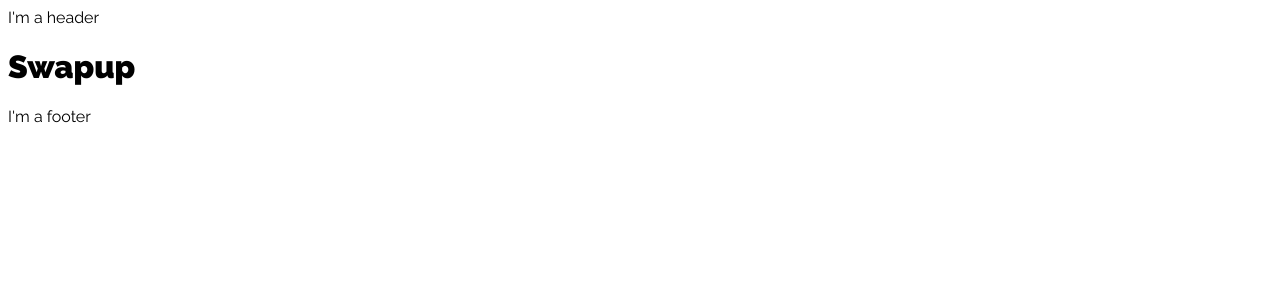
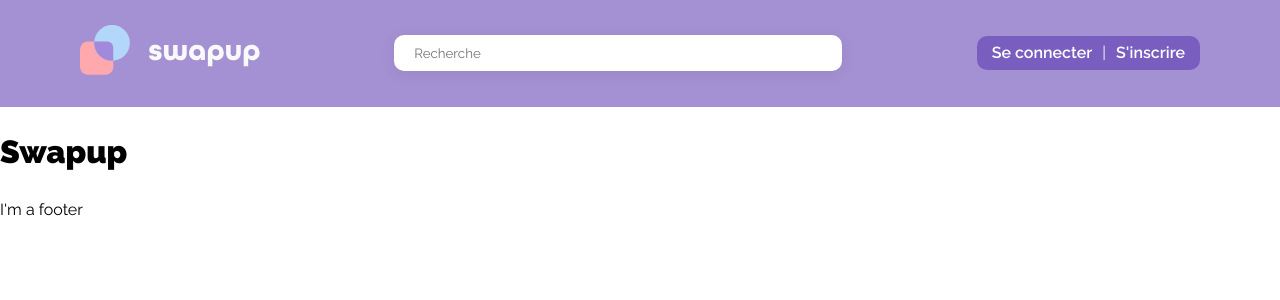
Before and after one commit to jucnn/swapup-frontend, a Vue app: page / in a window 1280 px wide. Shown: the top 300 px of the page. Built offline with nearby package versions, Linux system fonts and the light colour scheme; no server answers; what vue-cookies would draw is missing.

Commit message:
add file image

```diff
--- a/src/assets/scss/_variables.scss
+++ b/src/assets/scss/_variables.scss
@@ -1,5 +1,7 @@
 $black: #494949;
 $white: #FAF9F9;
+$grey: #c8c8c8;
+
 
 $lightpurple: #A491D3;
 $purple:#7A5EBF;
@@ -20,3 +22,5 @@ $darkred:#D3848A;
 $lightblue: #B3D7F9;
 $blue:#64ADF3;
 $darkblue:#93B0CB;
+
+$boxshadow: 0px 3px 15px rgba(0, 0, 0, 0.08);
--- a/src/assets/scss/global.scss
+++ b/src/assets/scss/global.scss
@@ -0,0 +1,22 @@
+*,
+*::before,
+*::after {
+  box-sizing: border-box;
+}
+
+body {
+  margin: 0;
+  min-height: 100vh;
+  scroll-behavior: smooth;
+  line-height: 1.5;
+}
+
+body,
+input {
+  font-family: Raleway, sans-serif;
+}
+
+img {
+  max-width: 100%;
+  display: block;
+}
--- a/src/components/TheHeader.vue
+++ b/src/components/TheHeader.vue
@@ -1,11 +1,127 @@
 <template>
   <header>
-    <p>I'm a header</p>
+    <div class="header-logo">
+      <router-link :to="{name: 'index'}">
+        <svg
+          id="Logo_-_Desktop"
+          data-name="Logo - Desktop"
+          xmlns="http://www.w3.org/2000/svg"
+          width="179.601"
+          height="49.864"
+          viewBox="0 0 179.601 49.864"
+        >
+          <g
+            id="Groupe_53"
+            data-name="Groupe 53"
+            transform="translate(125.151 44.932)"
+          >
+            <path
+              id="Tracé_65"
+              data-name="Tracé 65"
+              d="M7.2.39c3.81,0,6.33-2.04,6.33-5.1,0-3.51-3.27-4.08-5.4-4.38-1.38-.21-2.46-.33-2.46-1.23,0-.6.45-1.17,1.56-1.17.9,0,1.5.39,1.62,1.08h4.38c-.09-2.67-2.37-4.8-6.06-4.8s-6.06,2.1-6.06,5.1c0,3.57,3.36,4.08,5.4,4.38,1.38.21,2.46.3,2.46,1.29,0,.63-.45,1.11-1.83,1.11-1.23,0-1.8-.39-1.83-1.17H.87C.93-1.65,3.39.39,7.2.39Zm15.03,0a5.868,5.868,0,0,0,4.98-2.37A5.83,5.83,0,0,0,32.19.39c3.6,0,6.36-2.1,6.36-6.87v-8.34h-4.5v8.34c0,1.98-.96,2.67-2.31,2.67-1.32,0-2.28-.69-2.28-2.67v-8.34h-4.5v8.34c0,1.98-.96,2.67-2.28,2.67-1.35,0-2.31-.69-2.31-2.67v-8.34h-4.5v8.34C15.87-1.71,18.63.39,22.23.39Zm25.83,0a4.715,4.715,0,0,0,4.59-2.85V0h4.14V-7.26c0-4.86-3.24-7.95-7.89-7.95a7.614,7.614,0,0,0-8.01,7.98A7.209,7.209,0,0,0,48.06.39Zm.81-4.2a3.341,3.341,0,0,1-3.42-3.6,3.341,3.341,0,0,1,3.42-3.6,3.341,3.341,0,0,1,3.42,3.6A3.341,3.341,0,0,1,48.87-3.81ZM59.73,6.33h4.5V-1.62A4.94,4.94,0,0,0,68.43.39a7.2,7.2,0,0,0,7.2-7.62,7.614,7.614,0,0,0-8.01-7.98c-4.53,0-7.89,2.97-7.89,7.95ZM67.65-3.81a3.341,3.341,0,0,1-3.42-3.6,3.341,3.341,0,0,1,3.42-3.6,3.341,3.341,0,0,1,3.42,3.6A3.341,3.341,0,0,1,67.65-3.81ZM85.29.39c4.38,0,7.32-2.55,7.32-7.53v-7.68h-4.5v7.68c0,2.34-1.14,3.33-2.82,3.33s-2.82-.99-2.82-3.33v-7.68h-4.5v7.68C77.97-2.13,80.91.39,85.29.39ZM95.55,6.33h4.5V-1.62a4.94,4.94,0,0,0,4.2,2.01,7.2,7.2,0,0,0,7.2-7.62,7.614,7.614,0,0,0-8.01-7.98c-4.53,0-7.89,2.97-7.89,7.95Zm7.92-10.14a3.341,3.341,0,0,1-3.42-3.6,3.341,3.341,0,0,1,3.42-3.6,3.341,3.341,0,0,1,3.42,3.6A3.341,3.341,0,0,1,103.47-3.81Z"
+              transform="translate(-57 -10)"
+              fill="#faf9f9"
+            />
+          </g>
+          <g id="Groupe_54" data-name="Groupe 54" transform="translate(0 0)">
+            <path
+              id="Tracé_36"
+              data-name="Tracé 36"
+              d="M71.506,85.522h-17.6a7.9,7.9,0,0,1-7.873-7.873v-17.6a7.9,7.9,0,0,1,7.873-7.873h17.6a7.9,7.9,0,0,1,7.873,7.873v17.6a7.9,7.9,0,0,1-7.873,7.873"
+              transform="translate(-46.033 -35.657)"
+              fill="#ffa8ae"
+            />
+            <path
+              id="Tracé_35"
+              data-name="Tracé 35"
+              d="M103.328,44.844A17.844,17.844,0,1,1,85.484,27a17.844,17.844,0,0,1,17.844,17.844"
+              transform="translate(-53.463 -27)"
+              fill="#b3d7f9"
+            />
+            <path
+              id="Tracé_37"
+              data-name="Tracé 37"
+              d="M80.786,52.333H67.537c-.032.438-.054.88-.054,1.326A17.844,17.844,0,0,0,85.327,71.5c.447,0,.888-.022,1.326-.054V58.2a5.883,5.883,0,0,0-5.866-5.866"
+              transform="translate(-53.409 -35.712)"
+              fill="#a189db"
+            />
+          </g>
+        </svg>
+      </router-link>
+    </div>
+    <div class="header-search">
+      <input type="text" placeholder="Recherche" />
+    </div>
+    <div class="header-connexion" v-if="profile == undefined">
+      <router-link :to="{ name: 'login' }">Se connecter</router-link>
+      <span>|</span>
+      <router-link :to="{ name: 'register' }">S'inscrire</router-link>
+    </div>
+    <div class="header-profile" v-else>
+      {{ profile.username }}
+    </div>
   </header>
 </template>
 
 <script>
+import { mapState, mapActions } from "vuex";
+
 export default {
   name: "TheHeader",
+  computed: {
+    ...mapState({
+      profile: (state) => state.profile.profile.data,
+    }),
+  },
+  methods: {
+    ...mapActions({
+      fetchProfile: "profile/fetchProfile",
+    }),
+  },
+  mounted() {
+    this.fetchProfile();
+  },
 };
 </script>
+
+<style lang="scss">
+header {
+  background-color: $lightpurple;
+  padding: 25px 80px;
+  display: flex;
+  justify-content: space-between;
+  align-items: center;
+}
+
+.header {
+  &-search {
+    width: 40%;
+
+    input {
+      width: 100%;
+      border-radius: 10px;
+      border: none;
+      padding: 10px 20px;
+      color: $grey;
+      box-shadow: $boxshadow;
+    }
+  }
+
+  &-connexion {
+    background-color: $purple;
+    border-radius: 10px;
+    padding: 5px 15px;
+    color: $white;
+
+    span {
+      margin: 0 10px;
+    }
+
+    a {
+      color: white;
+      text-decoration: none;
+      font-weight:$semibold;
+    }
+  }
+}
+</style>
--- a/src/layouts/Main.vue
+++ b/src/layouts/Main.vue
@@ -1,10 +1,23 @@
 <template>
   <div>
-    <header>I'm a header</header>
+    <TheHeader>I'm a header</TheHeader>
     <router-view></router-view>
-    <footer>I'm a footer</footer>
+    <TheFooter>I'm a footer</TheFooter>
   </div>
 </template>
+
+<script>
+import TheHeader from "@/components/TheHeader"
+import TheFooter from "@/components/TheFooter"
+
+
+export default {
+  components: {
+    TheHeader,
+    TheFooter
+  }
+}
+</script>
 
 <style lang="scss">
 body #app {
--- a/src/store/objects.js
+++ b/src/store/objects.js
@@ -5,6 +5,38 @@ const apiUrl = "http://localhost:8769/api/";
 const state = () => ({
   allObjects: [],
   object: null,
+  filters: {
+    category: [
+      "Automobile",
+      "Loisirs",
+      "Mode",
+      "Multimédia",
+      "Animaux",
+      "Maison",
+      "Divers",
+    ],
+    state: [
+      "Neuf",
+      "Très bon état",
+      "Bon état",
+      "Etat satisfaisant",
+      "A réparer",
+    ],
+    associations: [
+      {
+        name: "Alternatiba",
+        type: "Environnemental",
+      },
+      {
+        name: "Handicap internationale",
+        type: "Santé",
+      },
+      {
+        name: "Le Refuge",
+        type: "Social",
+      },
+    ],
+  },
 });
 
 const getters = {
--- a/src/views/objects/Index.vue
+++ b/src/views/objects/Index.vue
@@ -1,7 +1,8 @@
 <template>
   <div>
     <h1>Tous les objets</h1>
-    <div v-for="(object, index) in othersObjects" :key="object.id">
+    <div v-for="object in othersObjects" :key="object.id">
+      <img :src="object.image" alt="" />
       <h3>{{ object.title }}</h3>
       <p>{{ object.description }}</p>
       <p>Etat: {{ object.state }}</p>
--- a/src/views/objects/Show.vue
+++ b/src/views/objects/Show.vue
@@ -1,6 +1,7 @@
 <template>
   <div v-if="object">
     <h1>One object</h1>
+    <img :src="object.image" alt="">
     <h2>{{ object.title }}</h2>
     <p>{{ object.description }}</p>
     <p>Etat : {{ object.state }}</p>
```
Also changed, not shown: src/components/FileUpload.vue (added, +12 -0 lines), src/views/objects/Create.vue (+89 -5 lines), 1 other file (tests, documents, lock files or other folders).
